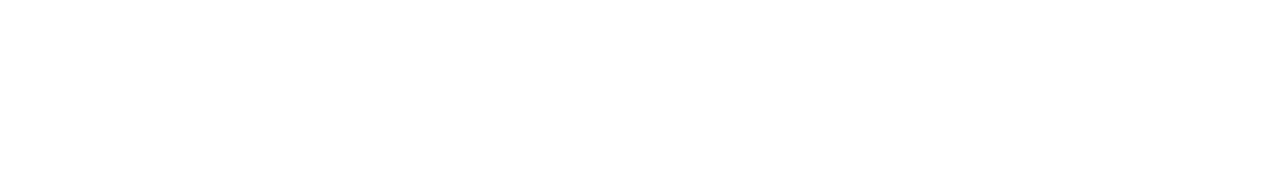
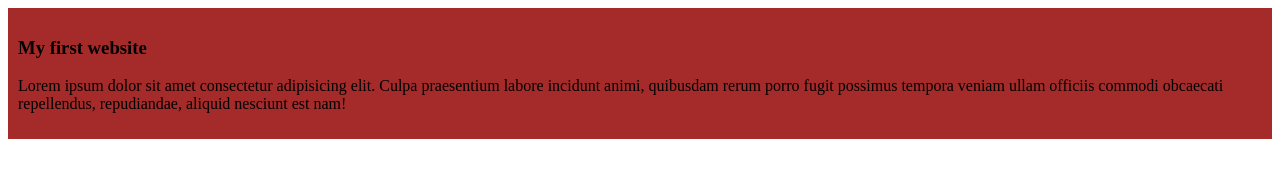
Before and after one commit to thuaba22/simple-web, a plain HTML site: page index.html in a window 1280 px wide. Drawn offline with Linux system fonts and the light colour scheme.

Commit message:
added the first blog

```diff
--- a/index.html
+++ b/index.html
@@ -5,8 +5,12 @@
     <meta name="viewport" content="width=device-width, initial-scale=1.0">
     <title>Simple Website
     </title>
+    <link rel="stylesheet" href="/styles/blog.css">
 </head>
 <body>
-
+   <div>
+    <h3>My first website</h3>
+    <p>Lorem ipsum dolor sit amet consectetur adipisicing elit. Culpa praesentium labore incidunt animi, quibusdam rerum porro fugit possimus tempora veniam ullam officiis commodi obcaecati repellendus, repudiandae, aliquid nesciunt est nam!</p>
+   </div>
 </body>
 </html>
--- /dev/null
+++ b/styles/blog.css
@@ -0,0 +1,4 @@
+div{
+    background-color: brown;
+    padding: 10px;
+}
```
